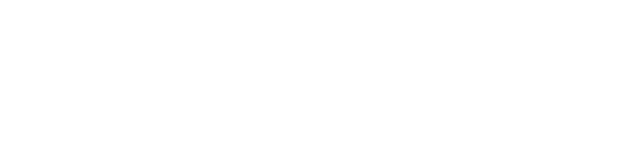
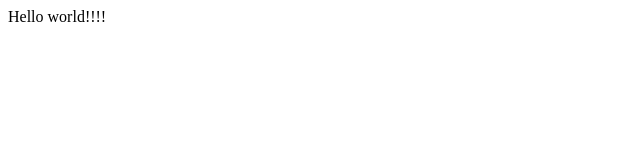
Before and after one commit to RotaterTigerHacks/SnapchefTigerHacks2024, a plain HTML site: page Test Website/index.html in a window 1280 px wide. Shown: the whole page, without its empty margins (0-640 px from the left). Drawn offline with Linux system fonts and the light colour scheme.

Commit message:
Update index.html

```diff
--- a/Test Website/index.html
+++ b/Test Website/index.html
@@ -12,7 +12,7 @@
 
     </head>
     <body>
-
+       <div>Hello world!!!!</div>
 
     </body>
 </html>
```
